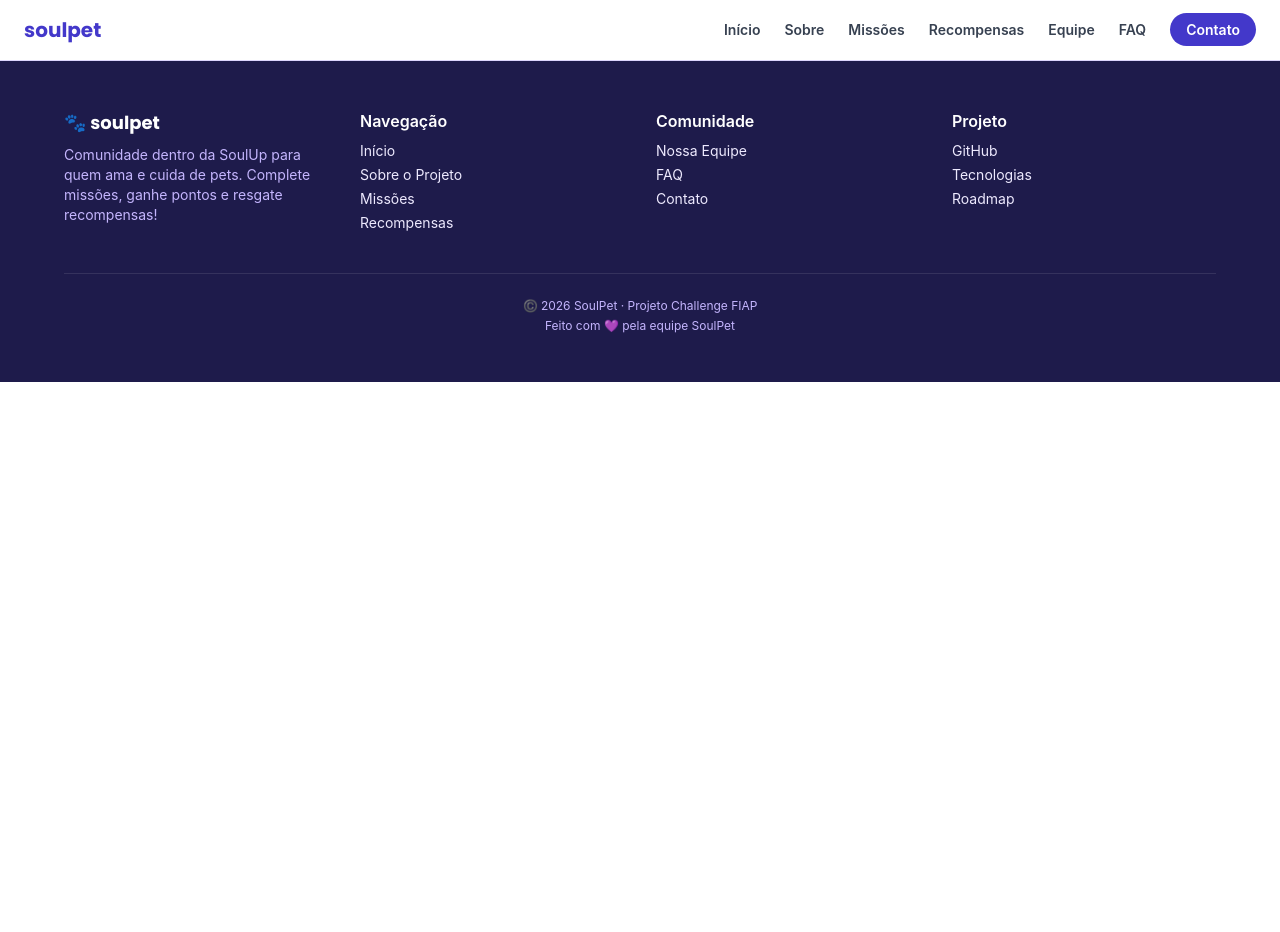
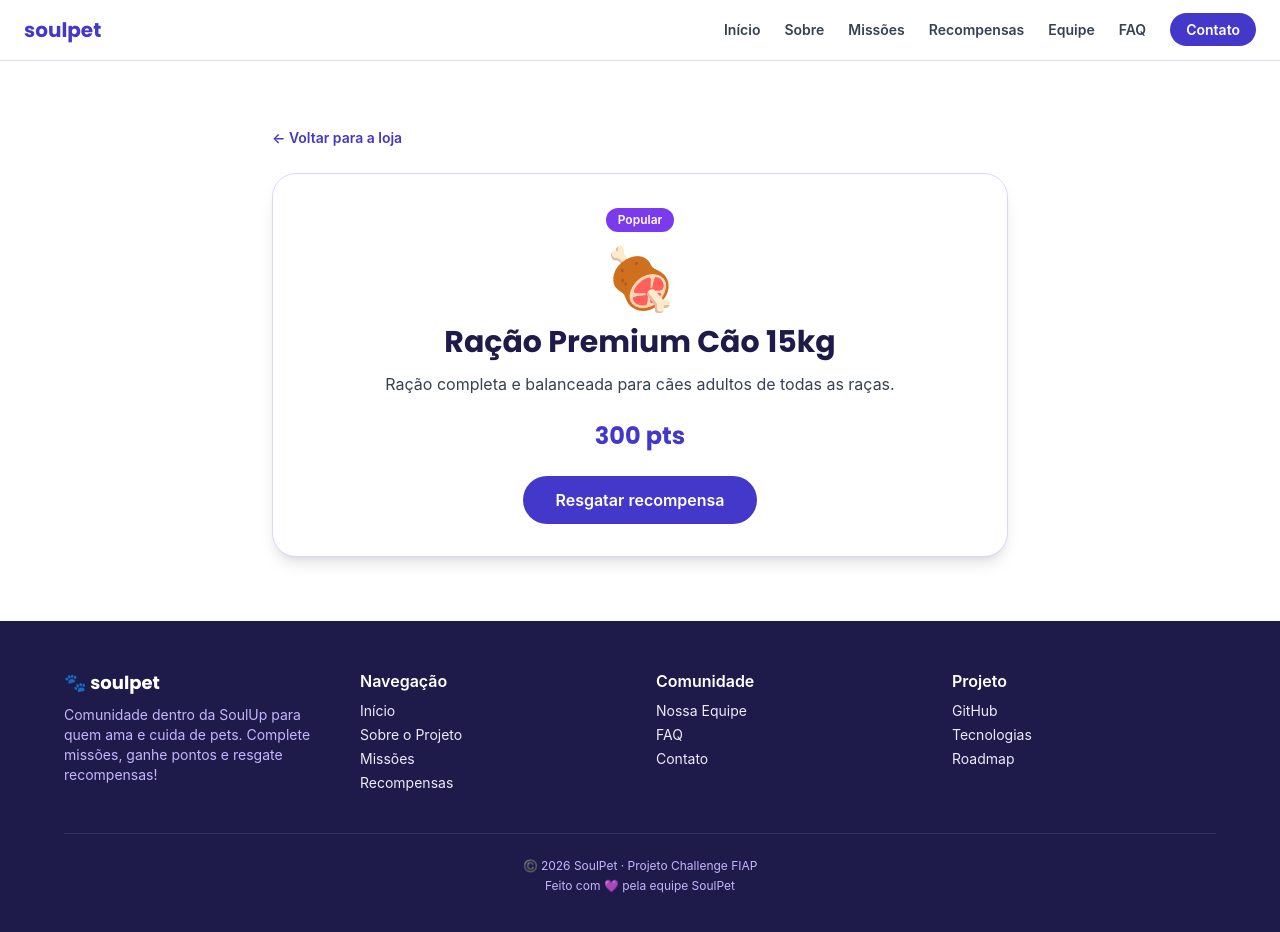
Before and after one commit to thaylira2026-hub/sprint3-soulpet-front-end, a React (Vite) app: page /recompensa/1 in a window 1280 px wide. Shown: the top 932 px of the page. Before the commit the page ends 800 px from the top, so only its background shows below. Built offline with nearby package versions, Linux system fonts and the light colour scheme.

Commit message:
cria rota dinamica recompensa/:id com useParams

```diff
--- a/src/App.tsx
+++ b/src/App.tsx
@@ -1,16 +1,15 @@
-import { Routes, Route } from 'react-router-dom'
-
-import Header from './components/Header'
+ import { Routes, Route } from 'react-router-dom'
+import Header from './components/header'
 import Footer from './components/footer'
-
 import Home from './pages/Home'
 import Sobre from './pages/Sobre'
 import Faq from './pages/Faq'
 import Contato from './pages/Contato'
 import Missoes from './pages/Missoes'
-import MissaoDetalhe from './pages/missao-detalhe'
 import Recompensas from './pages/Recompensas'
 import Integrantes from './pages/Integrantes'
+import MissaoDetalhe from './pages/missao-detalhe'
+import RecompensaDetalhe from './pages/recompensa-detalhe'
 
 const App = () => {
   return (
@@ -20,14 +19,13 @@ const App = () => {
       <Routes>
         <Route path="/" element={<Home />} />
         <Route path="/sobre" element={<Sobre />} />
-        <Route path="/faq" element={<Faq />} />
-        <Route path="/contato" element={<Contato />} />
-
         <Route path="/missoes" element={<Missoes />} />
         <Route path="/missao/:id" element={<MissaoDetalhe />} />
         <Route path="/recompensas" element={<Recompensas />} />
-
+        <Route path="/recompensa/:id" element={<RecompensaDetalhe />} />
         <Route path="/integrantes" element={<Integrantes />} />
+        <Route path="/faq" element={<Faq />} />
+        <Route path="/contato" element={<Contato />} />
       </Routes>
 
       <Footer />
--- /dev/null
+++ b/src/pages/Recompensa-detalhe.tsx
@@ -0,0 +1,45 @@
+ import { useParams, Link } from 'react-router-dom'
+import { rewards } from '../data/rewards'
+
+const RecompensaDetalhe = () => {
+  const { id } = useParams()
+  const reward = rewards.find((r) => r.id === id)
+
+  if (!reward) {
+    return (
+      <main className="mx-auto max-w-2xl px-4 py-20 text-center">
+        <h1 className="font-display text-2xl font-bold text-text-dark">Produto não encontrado</h1>
+        <p className="mt-2 text-text-muted">O produto que você procura não existe ou foi removido.</p>
+        <Link to="/recompensas" className="mt-6 inline-block rounded-full bg-primary px-6 py-3 font-semibold text-white">
+          Voltar para Recompensas
+        </Link>
+      </main>
+    )
+  }
+
+  return (
+    <main className="mx-auto max-w-3xl px-4 py-16">
+      <Link to="/recompensas" className="text-sm font-semibold text-primary hover:underline">
+        ← Voltar para a loja
+      </Link>
+
+      <div className="mt-6 rounded-3xl border border-border-soft bg-white p-8 text-center shadow-lg">
+        {reward.badge && (
+          <span className="inline-block rounded-full bg-secondary px-3 py-1 text-xs font-semibold text-white">
+            {reward.badge}
+          </span>
+        )}
+        <div className="mt-4 text-6xl">{reward.emoji}</div>
+        <h1 className="mt-4 font-display text-3xl font-bold text-text-dark">{reward.name}</h1>
+        <p className="mt-3 text-text-body">{reward.description}</p>
+        <div className="mt-6 font-display text-2xl font-bold text-primary">{reward.points} pts</div>
+
+        <button className="mt-6 rounded-full bg-primary px-8 py-3 font-semibold text-white hover:bg-secondary">
+          {reward.isDonation ? 'Doar pontos' : 'Resgatar recompensa'}
+        </button>
+      </div>
+    </main>
+  )
+}
+
+export default RecompensaDetalhe
```
